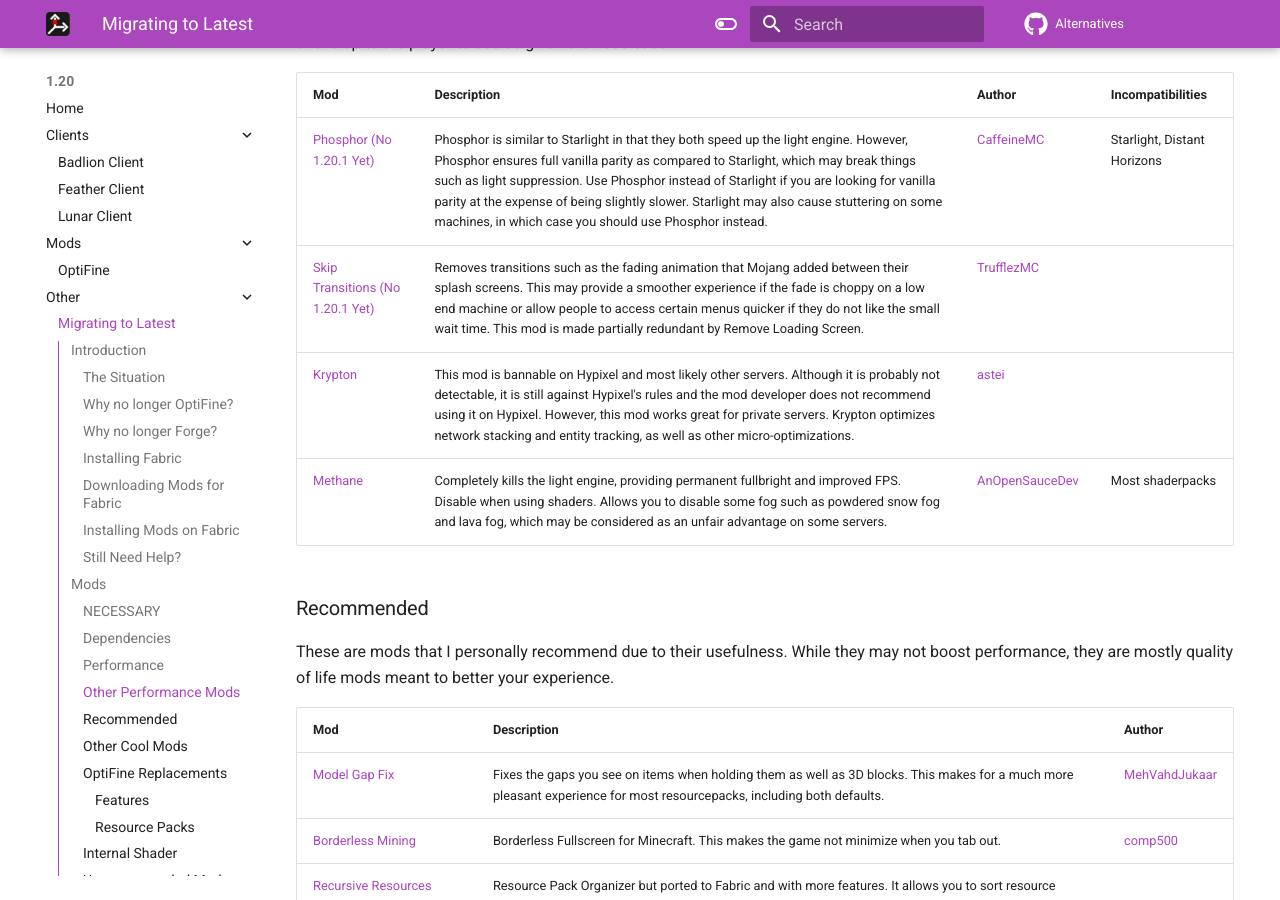
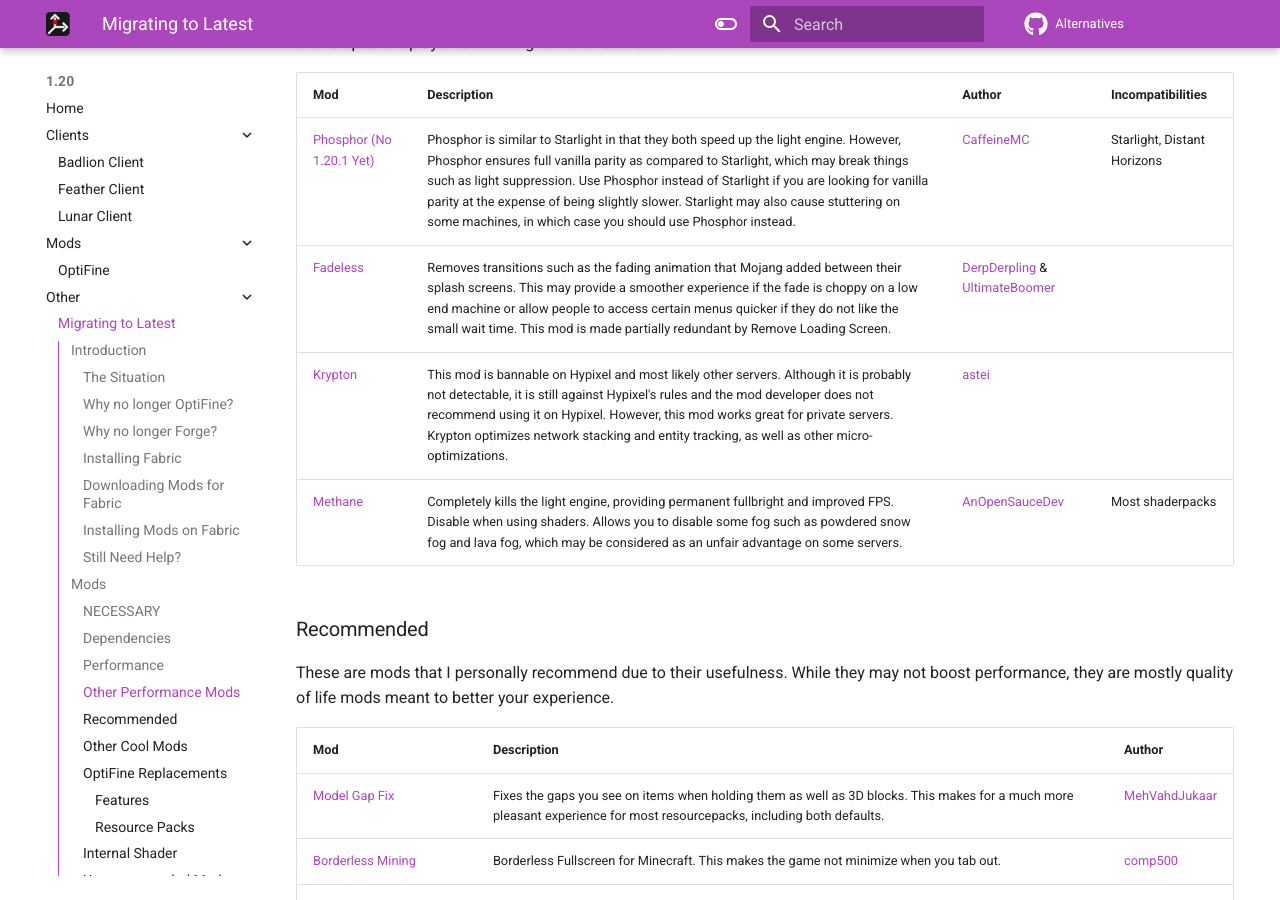
Before and after one commit to MicrocontrollersDev/Alternatives, an MkDocs documentation site: the page built from docs/latest/migrating.md, in a window 1280 px wide and 900 px high, scrolled down 3629 px. Built offline with MkDocs 1.6.1 and Material for MkDocs 9.7.7, drawn with Linux system fonts in a browser that asks for light colours; comment, search, counter and statistics services are not loaded.

Commit message:
replace skiptransitions with fadeless

```diff
--- a/docs/latest/migrating.md
+++ b/docs/latest/migrating.md
@@ -143,7 +143,7 @@
 | Mod | Description | Author | Incompatibilities |
 | --- | --- | --- | --- |
 | [Phosphor (No 1.20.1 Yet)](https://modrinth.com/mod/phosphor) | Phosphor is similar to Starlight in that they both speed up the light engine. However, Phosphor ensures full vanilla parity as compared to Starlight, which may break things such as light suppression. Use Phosphor instead of Starlight if you are looking for vanilla parity at the expense of being slightly slower. Starlight may also cause stuttering on some machines, in which case you should use Phosphor instead. | [CaffeineMC](https://github.com/CaffeineMC) | Starlight, Distant Horizons |
-| [Skip Transitions (No 1.20.1 Yet)](https://modrinth.com/mod/skip-transitions) | Removes transitions such as the fading animation that Mojang added between their splash screens. This may provide a smoother experience if the fade is choppy on a low end machine or allow people to access certain menus quicker if they do not like the small wait time. This mod is made partially redundant by Remove Loading Screen. | [TrufflezMC](https://github.com/trufflezmc) |
+| [Fadeless](https://modrinth.com/mod/skip-transitions) | Removes transitions such as the fading animation that Mojang added between their splash screens. This may provide a smoother experience if the fade is choppy on a low end machine or allow people to access certain menus quicker if they do not like the small wait time. This mod is made partially redundant by Remove Loading Screen. | [DerpDerpling](https://github.com/DerpDerpling) & [UltimateBoomer](https://github.com/UltimateBoomer) |
 | [Krypton](https://modrinth.com/mod/krypton) | This mod is bannable on Hypixel and most likely other servers. Although it is probably not detectable, it is still against Hypixel's rules and the mod developer does not recommend using it on Hypixel. However, this mod works great for private servers. Krypton optimizes network stacking and entity tracking, as well as other micro-optimizations. | [astei](https://github.com/astei) |
 | [Methane](https://modrinth.com/mod/methane) | Completely kills the light engine, providing permanent fullbright and improved FPS. Disable when using shaders. Allows you to disable some fog such as powdered snow fog and lava fog, which may be considered as an unfair advantage on some servers. | [AnOpenSauceDev](https://github.com/AnOpenSauceDev) | Most shaderpacks |
 
```
